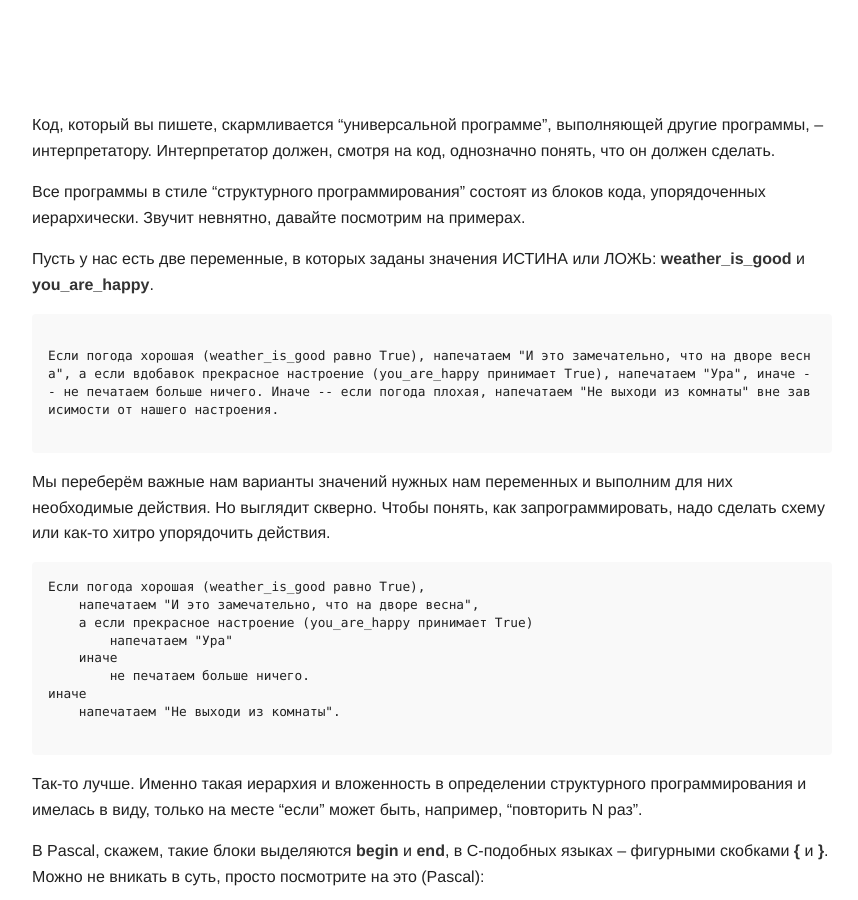
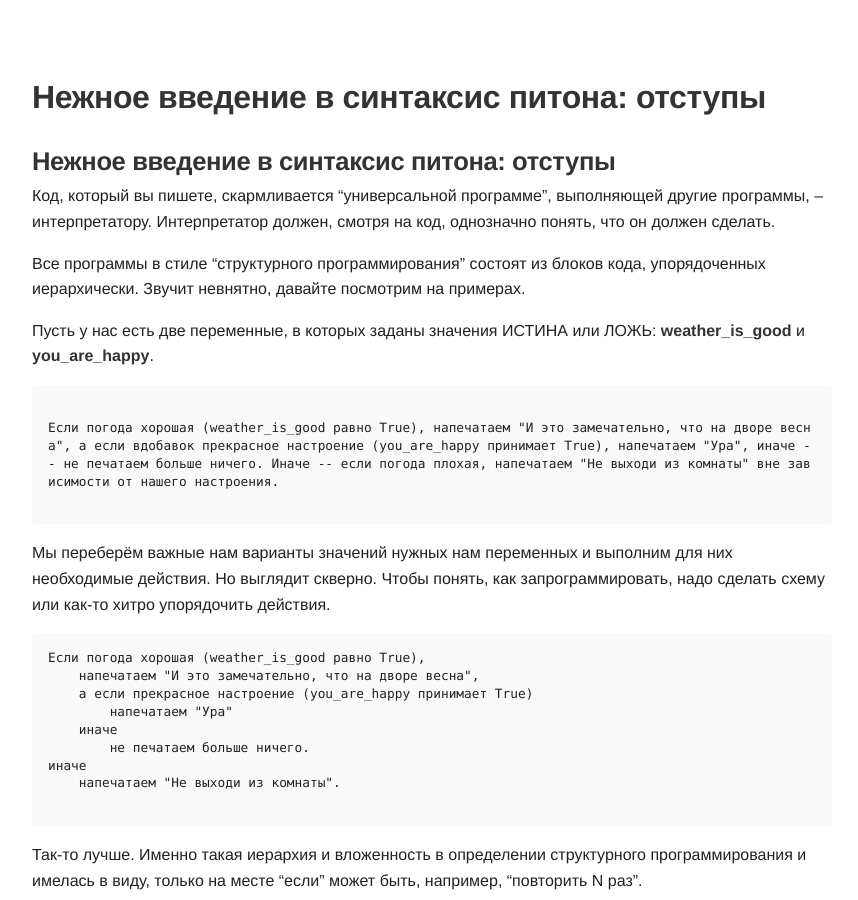
Before and after one commit to alexeyev/alexeyev.github.io, a Jekyll site: the page built from python-indents.md, in a window 1280 px wide and 900 px high. Shown: the whole window, without its empty margins (208-1066 px from the left). Built offline with Jekyll 4.4.1, drawn with Linux system fonts in a browser that asks for light colours; our own code applies the rules of GitHub Pages for plain Markdown files; some of the changed lines change nothing that is shown.

Commit message:
Update python-indents.md

```diff
--- a/python-indents.md
+++ b/python-indents.md
@@ -1,7 +1,4 @@
----
-title: Нежное введение в синтаксис питона: отступы
-layout: default
----
+## Нежное введение в синтаксис питона: отступы
 
 Код, который вы пишете, скармливается "универсальной программе", выполняющей другие программы, -- интерпретатору. Интерпретатор должен, смотря на код, однозначно понять, что он должен сделать.
 
```
